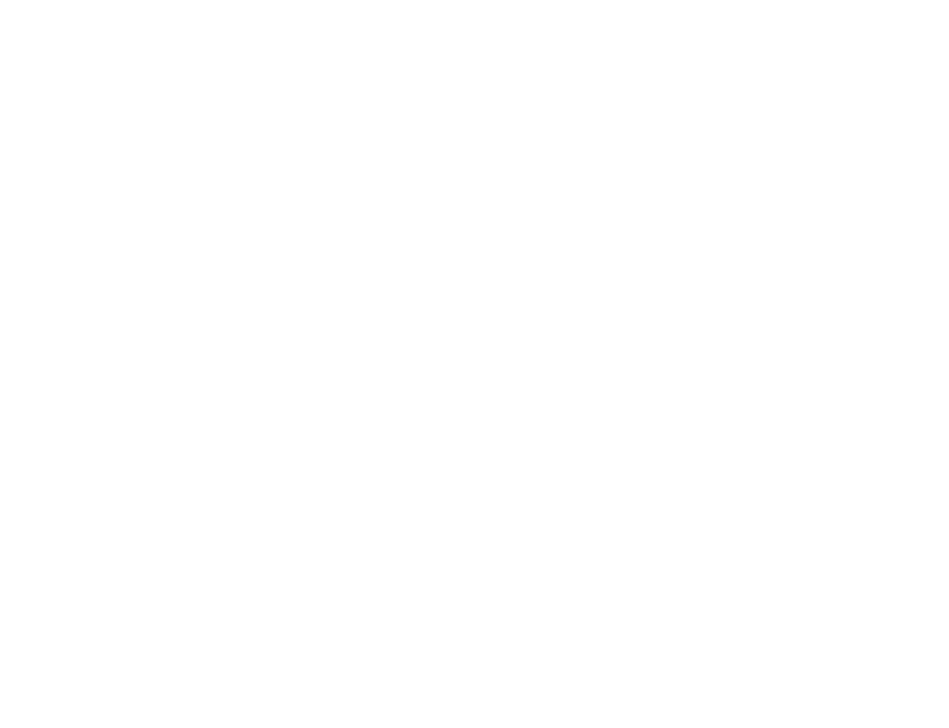
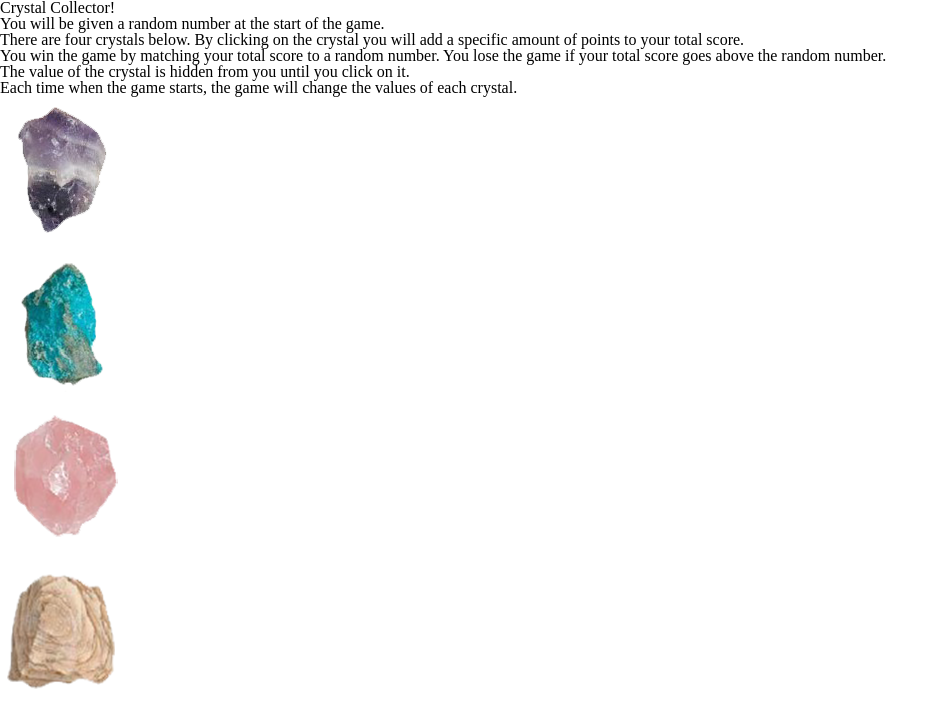
Before and after one commit to arielrazon/CrystalCollector, a plain HTML site: page index.html in a window 1280 px wide. Shown: the whole page, without its empty margins (0-949 px from the left). Drawn offline with nearby package versions, Linux system fonts and the light colour scheme.

Commit message:
input body text and header

```diff
--- a/index.html
+++ b/index.html
@@ -26,10 +26,16 @@ code out the JS
 get the stylesheet put together
 -->
     <div id="head">
-
+        <h1> Crystal Collector!</h1>
     </div>
     <div id="bodytext">
-
+        <p>You will be given a random number at the start of the game.</p>
+        <p>There are four crystals below. By clicking on the crystal you will add a specific amount of points to your
+            total score.</p>
+        <p>You win the game by matching your total score to a random number. You lose the game if your total score goes
+            above the random number.</p>
+        <p>The value of the crystal is hidden from you until you click on it. </p>
+        <p>Each time when the game starts, the game will change the values of each crystal.</p>
     </div>
     <div id="goalScore">
 
@@ -37,19 +43,20 @@ get the stylesheet put together
     <div id="winsLosses">
 
     </div>
+    <div id="crystalbox">
         <div id="crystal1">
-
+            <img src="assets/images/crystal1.png">
         </div>
         <div id="crystal2">
-
+            <img src="assets/images/crystal2.png">
         </div>
         <div id="crystal3">
-
+            <img src="assets/images/crystal3.png">
         </div>
         <div id="crystal4">
-
+            <img src="assets/images/crystal4.png">
         </div>
-
+    </div>
     <div id="yourTotalScoreIs">
 
     </div>
```
Lines whose indentation alone changed are shown as unchanged.
